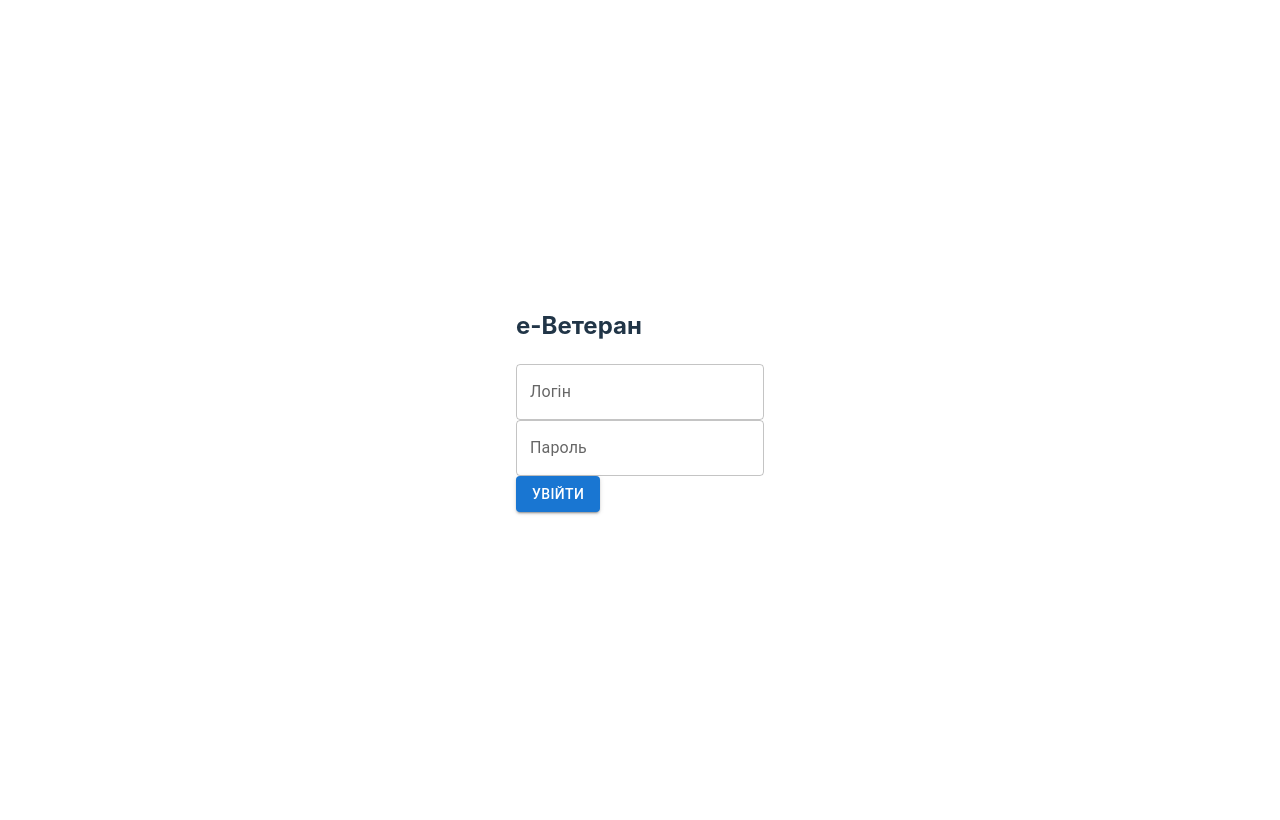
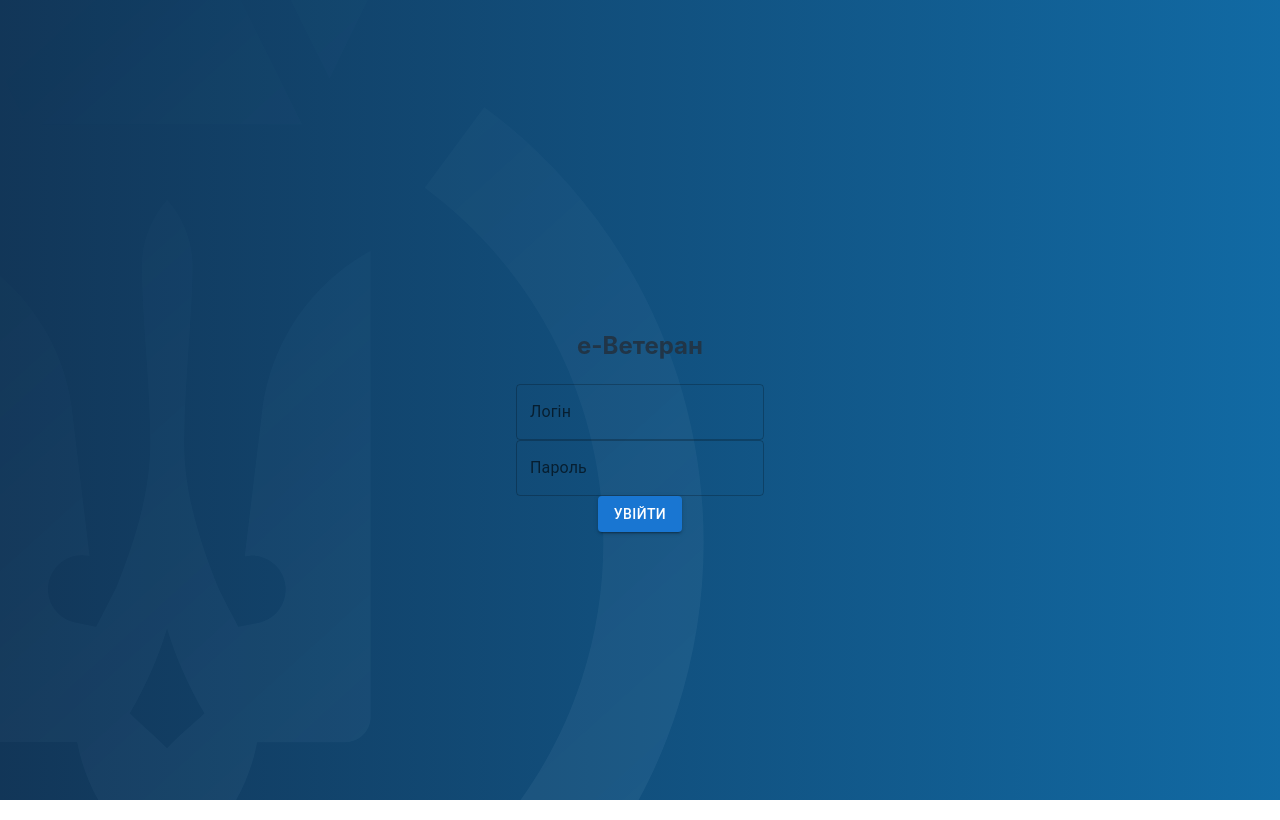
Before and after one commit to Vitaliy-Mazurenko/Hackathon, a React (Vite) app in the folder front/: page /home in a window 1280 px wide. Built offline with nearby package versions, Linux system fonts and the light colour scheme.

Commit message:
feat: created assets

```diff
--- a/front/src/pages/home/Home.jsx
+++ b/front/src/pages/home/Home.jsx
@@ -45,8 +45,8 @@ const Home = () => {
         <div className={classes.home}>
              <div className="App-header">
          <h2 className="text-header">{/*е-Ветеран*/}</h2>
-      </div>
-      <form className="demoForm">
+                 </div>
+      <form className={classes.eForm}>
         <h2 className='textForm'>е-Ветеран</h2>
         <div className='form-group'>
           <TextField
--- a/front/src/pages/home/home.module.scss
+++ b/front/src/pages/home/home.module.scss
@@ -1,15 +1,22 @@
 .home {
   width: 100%;
+  height: 100vh;
+  background-image: url('../../assets/login.svg');
+  background-position: center;
+}
+
+
+.eForm {
+  width: 100%;
   max-width: 500px;
+  height: 100vh;
   margin: auto;
   // min-height: 200px;
   display: flex;
   justify-content: center;
+  flex-direction: column;
   align-items: center;
-
 }
-
-
 // .button {
 //   width: 50px;
 //   height: 50px;
```
Also changed, not shown: front/src/assets/login.svg (added).
